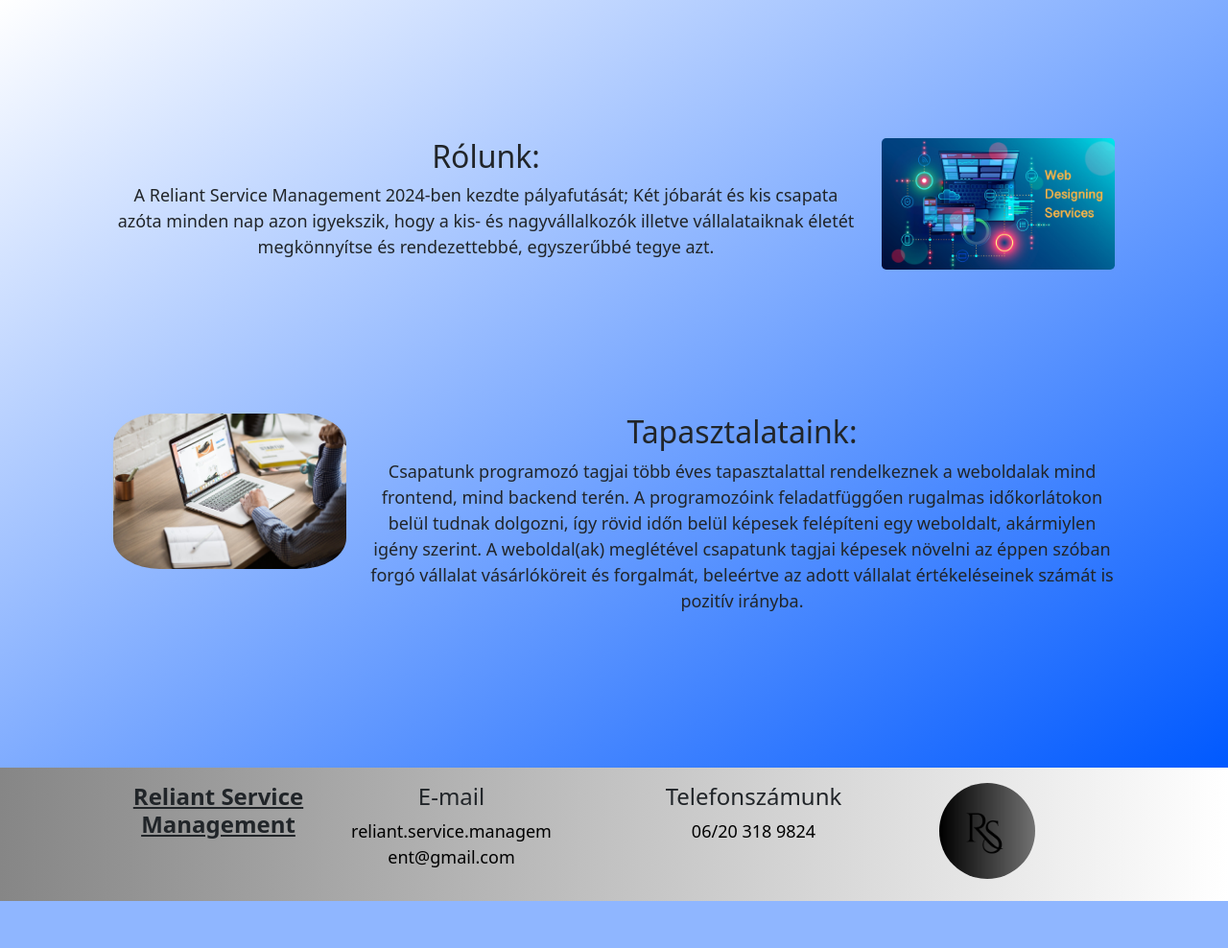
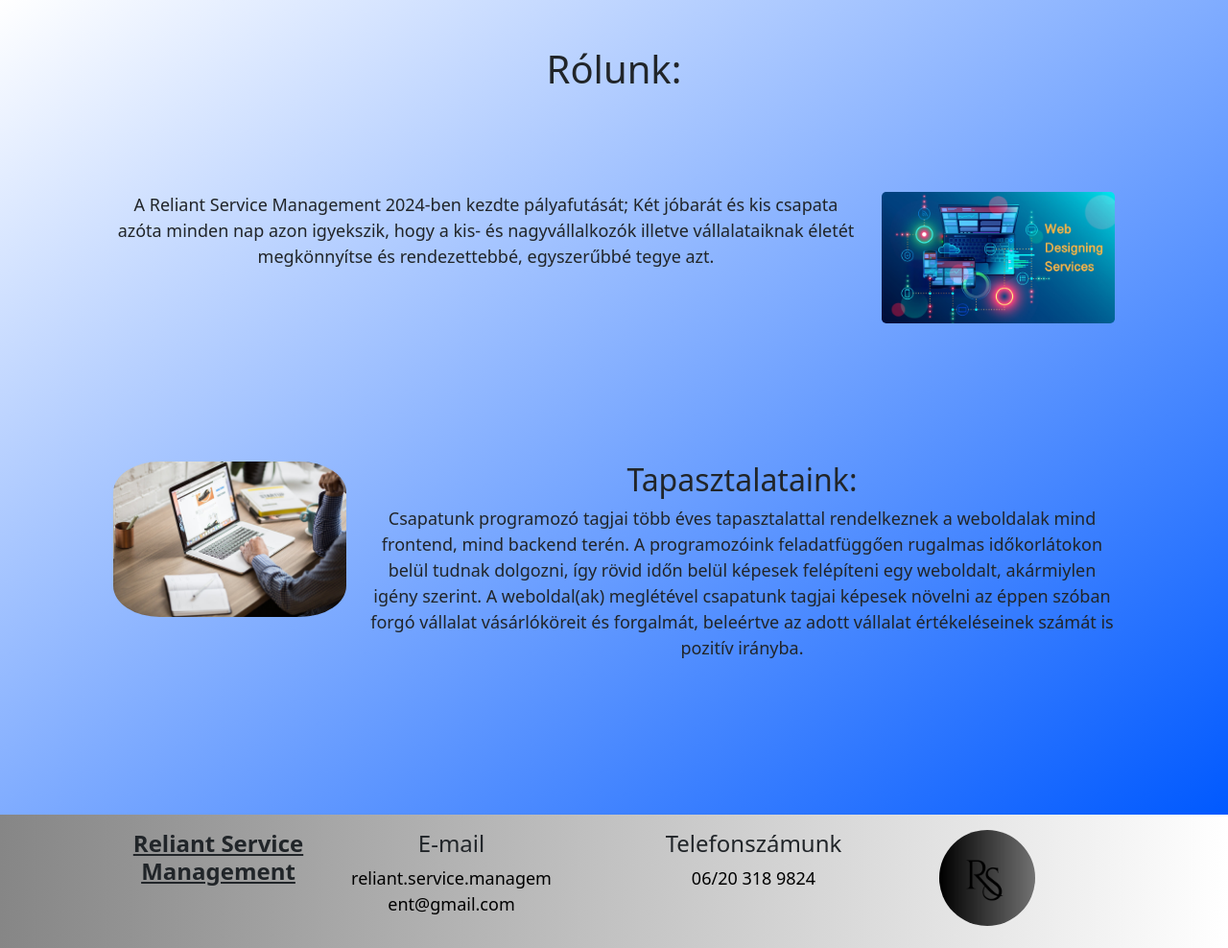
Before and after one commit to ZMilu24/reliant-sm_site, a PHP site: page /about-us.php in a window 1280 px wide. Shown: the part 96-1084 px from the top of the page at 96% size. Before the commit the page ends 1035 px from the top, so only its background shows below. Run offline with PHP 8.4, Linux system fonts and the light colour scheme; data that the repository does not hold is empty.

Commit message:
uploaded

```diff
--- a/about-us.php
+++ b/about-us.php
@@ -13,11 +13,13 @@
         </header>
         <main class="w-100 container-fluid" style="background-image: linear-gradient(to bottom right, white, #0059ff);">
             <div class="container p-5">
+                <div class="row mx-5">
+                    <div class="col text-center">
+                        <h1>Rólunk:</h1>
+                    </div>
+                </div>
                 <div class="row my-5 py-5">
                     <div class="col-lg-9 text-center">
-                        <h2>
-                            Rólunk:
-                        </h2>
                         <p>
                             A Reliant Service Management 2024-ben kezdte pályafutását; Két jóbarát és kis csapata azóta minden nap azon igyekszik, hogy a kis- és nagyvállalkozók illetve
 vállalataiknak életét megkönnyítse és rendezettebbé, egyszerűbbé tegye azt.
```
